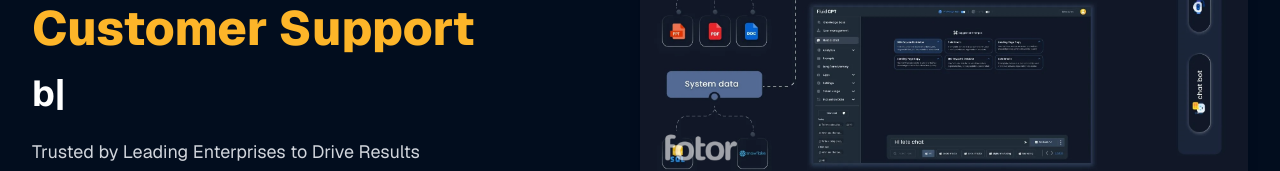
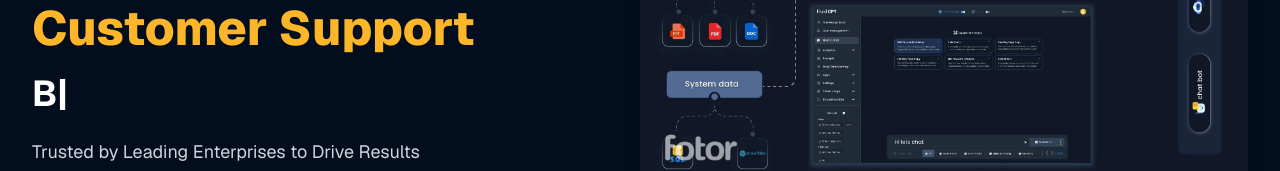
Before and after one commit to ruamazi/fluid-landing-page, a React (Vite) app: page / in a window 1280 px wide. Shown: the part 374-545 px from the top of the page. Built offline with nearby package versions, Linux system fonts and the light colour scheme; a web font is replaced by a local one.

Commit message:
small fix to hero section

```diff
--- a/src/components/Hero.jsx
+++ b/src/components/Hero.jsx
@@ -14,9 +14,9 @@ const Hero = () => {
       <ReactTyped
        strings={[
         "Cut support costs",
-        "boost team efficiency",
-        "elight every customer with AI-powered",
-        "personalized assistance that drives results",
+        "Boost team efficiency",
+        "Elight every customer with AI-powered",
+        "Personalized assistance that drives results",
        ]}
        typeSpeed={50} // typing speed
        backSpeed={30} // deleting speed
```
